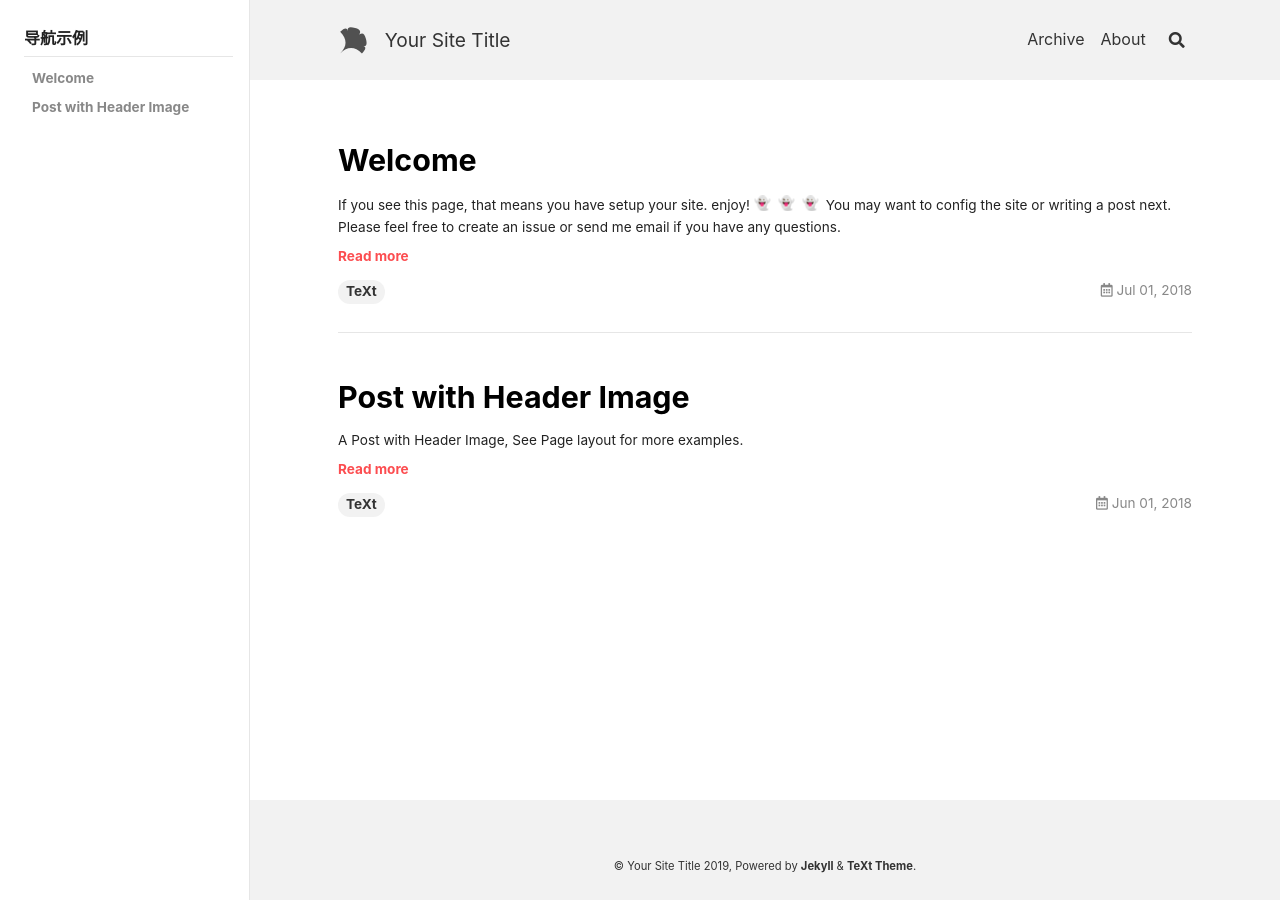
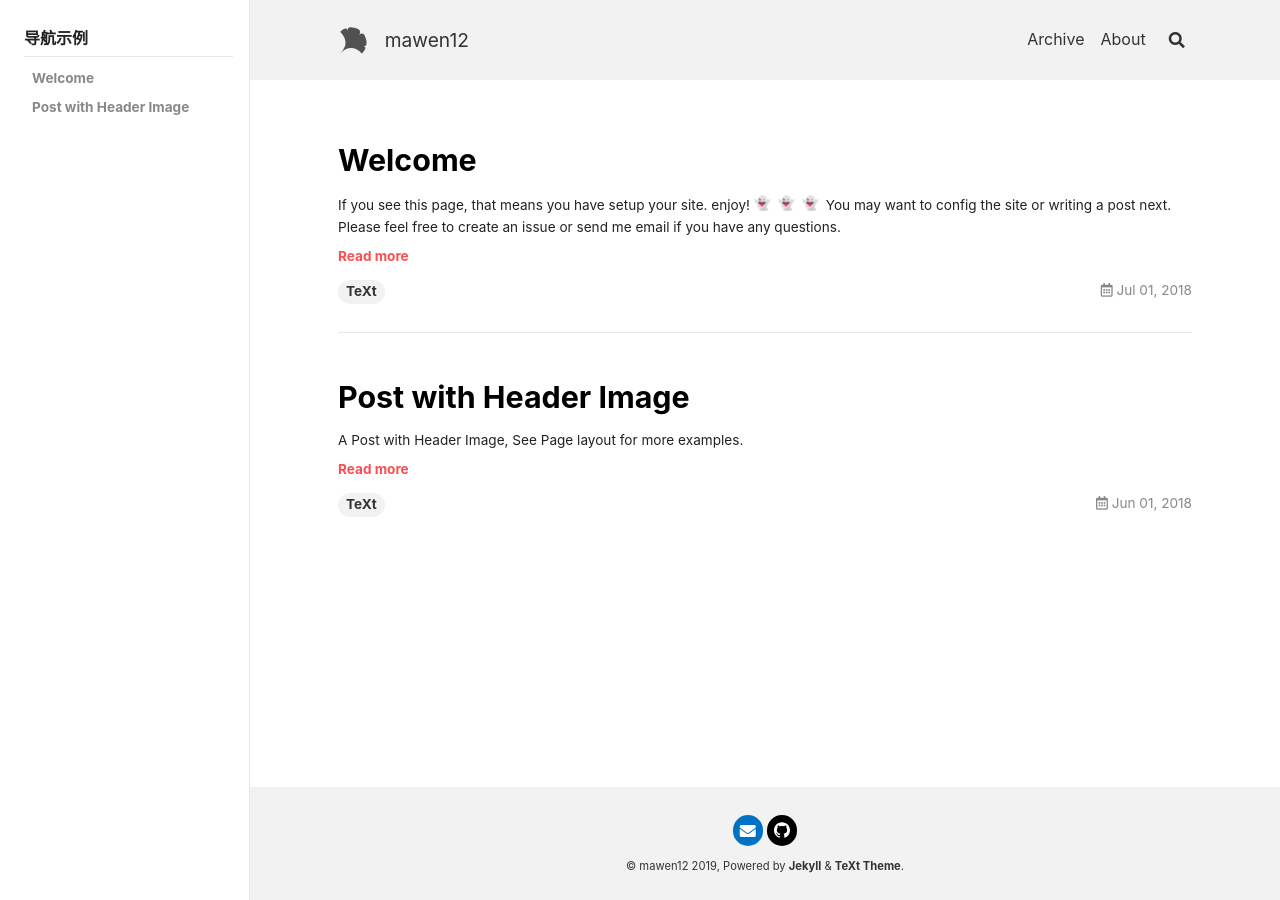
Before and after one commit to mawen12/mawen.github.io, a Jekyll site: the page built from index.html, in a window 1280 px wide. Built offline with Jekyll 4.4.1, drawn with Linux system fonts in a browser that asks for light colours; nearby versions of some CDN libraries; emoji names are drawn with the system emoji font; the list of posts is cut into pages by our own code.

Commit message:
新增网站基本信息配置

```diff
--- a/_config.yml
+++ b/_config.yml
@@ -18,16 +18,15 @@
 ##############################
 text_skin: default # "default" (default), "dark", "forest", "ocean", "chocolate", "orange"
 highlight_theme: default # "default" (default), "tomorrow", "tomorrow-night", "tomorrow-night-eighties", "tomorrow-night-blue", "tomorrow-night-bright"
-url     : # the base hostname & protocol for your site e.g. https://www.someone.com
+url     : https://mawen12.github.io
 baseurl : # does not include hostname
-title   : Your Site Title
-description: > # this means to ignore newlines until "Language & timezone"
-  Your Site Description
+title   : mawen12
+description: 博客示例网站
 
 
 ## => Language and Timezone
 ##############################
-lang: # the language of your site, default as "en"
+lang: zh-hans # the language of your site, default as "en"
 timezone: # see https://en.wikipedia.org/wiki/List_of_tz_database_time_zones for the available values
 
 
@@ -35,11 +34,11 @@ timezone: # see https://en.wikipedia.org/wiki/List_of_tz_database_time_zones for
 ##############################
 author:
   type      : # "person" (default), "organization"
-  name      : Your Name
+  name      : mawen12
   url       :
   avatar    : # path or url of avatar image (square)
   bio       : I am an amazing person.
-  email     :
+  email     : 1181963012@qq.com
   facebook  : # "user_name" the last part of your profile url, e.g. https://www.facebook.com/user_name
   twitter   : # "user_name" the last part of your profile url, e.g. https://twitter.com/user_name
   weibo     : # "user_id"   the last part of your profile url, e.g. https://www.weibo.com/user_id/profile?...
@@ -49,13 +48,13 @@ author:
   zhihu     : # "user_name" the last part of your profile url, e.g. https://www.zhihu.com/people/user_name
   douban    : # "user_name" the last part of your profile url, e.g. https://www.douban.com/people/user_name
   linkedin  : # "user_name" the last part of your profile url, e.g. https://www.linkedin.com/in/user_name
-  github    : # "user_name" the last part of your profile url, e.g. https://github.com/user_name
+  github    : https://github.com/mawen12 # "user_name" the last part of your profile url, e.g. https://github.com/user_name
   npm       : # "user_name" the last part of your profile url, e.g. https://www.npmjs.com/~user_name
 
 
 ## => GitHub Repository (if the site is hosted by GitHub)
 ##############################
-repository: user_name/repo_name
+repository: mawen12/mawen12.github.io
 repository_tree: master
 
 
```
